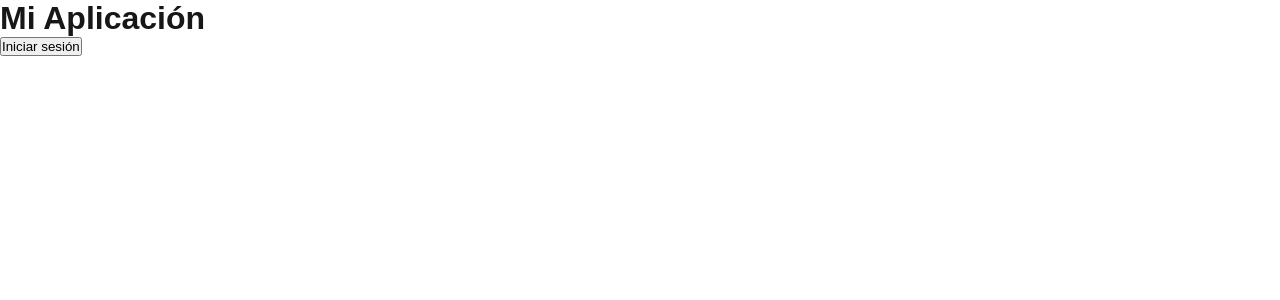
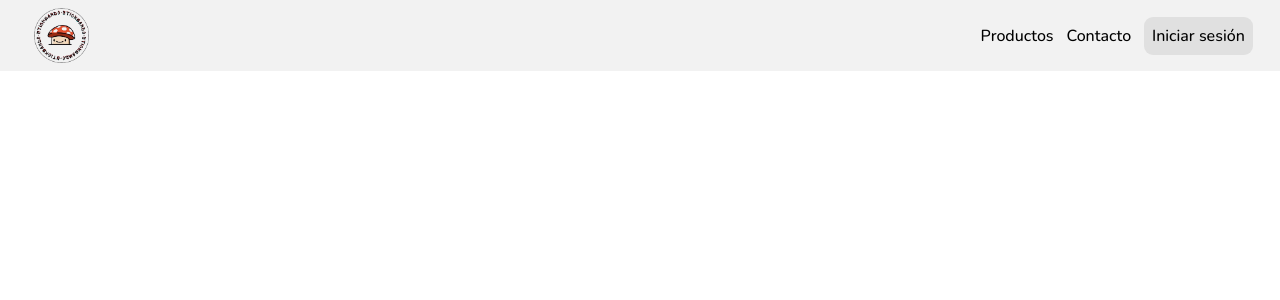
Before and after one commit to latorresGH/Stickeando-FRONT, a Next.js app: page / in a window 1280 px wide. Shown: the top 300 px of the page. Built offline with nearby package versions, Linux system fonts and the light colour scheme.

Commit message:
create header not logged

```diff
--- a/src/app/globals.css
+++ b/src/app/globals.css
@@ -1,14 +1,4 @@
-:root {
-  --background: #ffffff;
-  --foreground: #171717;
-}
-
-@media (prefers-color-scheme: dark) {
-  :root {
-    --background: #0a0a0a;
-    --foreground: #ededed;
-  }
-}
+@import url('https://fonts.googleapis.com/css2?family=Nunito:ital,wght@0,200..1000;1,200..1000&display=swap');
 
 html,
 body {
@@ -17,8 +7,6 @@ body {
 }
 
 body {
-  color: var(--foreground);
-  background: var(--background);
   font-family: Arial, Helvetica, sans-serif;
   -webkit-font-smoothing: antialiased;
   -moz-osx-font-smoothing: grayscale;
@@ -28,15 +16,10 @@ body {
   box-sizing: border-box;
   padding: 0;
   margin: 0;
+  font-family: "Nunito", serif;
 }
 
 a {
   color: inherit;
   text-decoration: none;
 }
-
-@media (prefers-color-scheme: dark) {
-  html {
-    color-scheme: dark;
-  }
-}
--- a/src/components/Header.tsx
+++ b/src/components/Header.tsx
@@ -2,42 +2,65 @@
 
 import React from "react";
 import { useUser } from "@/context/authContext";
+import "@/styles/header.css";
+import Link from "next/link";
+import Image from "next/image";
 
 const Header = () => {
   const { user } = useUser();
 
   return (
-    <header>
-      <h1>Mi Aplicación</h1>
-      <nav>
+    <header className="header">
+      <nav className="navHeader">
+        <ul className="menu">
+          <Image className="logo"
+            src="/images/Stickeando-icon.webp"
+            alt="Logo"
+            width={55}
+            height={55}
+          />
+          <div>
+            <div className="menuLinks">
+              <li>
+                <Link href="/productos">
+                  Productos
+                </Link>
+              </li>
+              <li>
+                <Link href="/contacto">
+                  Contacto
+                </Link>
+              </li>
+
               {!user ? (
                 // No autenticado
-          <button>
+                <Link
+                className="login"
+                href="/login"
+                >
                   Iniciar sesión
-          </button>
+                </Link>
               ) : (
                 <div>
                   {/* Foto y nombre */}
                   {user.foto_perfil ? (
-              <img
-                src={user.foto_perfil}
-                alt={user.nombre}
-              />
+                    <img src={user.foto_perfil} alt={user.nombre} />
                   ) : (
-              <span>
-                {user.nombre[0].toUpperCase()}
-              </span>
+                    <span>{user.nombre[0].toUpperCase()}</span>
                   )}
                   <span>{user.nombre}</span>
 
                   {/* Mostrar "Panel administrador" solo si es administrador */}
                   {user.rol === "administrador" && (
-              <button>
+                    <Link href="/admin">
                       Panel administrador
-              </button>
+                    </Link>
                   )}
                 </div>
               )}
+            </div>
+          </div>
+        </ul>
       </nav>
     </header>
   );
--- /dev/null
+++ b/src/styles/header.css
@@ -0,0 +1,33 @@
+.header {
+    background-color: #f2f2f2;
+    padding: 1vh;
+    /* box-shadow: 0px 10px 15px rgba(0, 0, 0, 0.3); */
+}
+
+.logo {
+    margin-left: 2vw;
+}
+
+.menu {
+    display: flex;
+    justify-content: space-between;
+    align-items: center;
+}
+
+.menuLinks {
+    display: flex;
+    gap: 1vw;
+    margin-right: 1.5vw;
+    font-weight: 500;
+    align-items: center;
+}
+
+.login {
+    background-color: #e0e0e0;
+    padding: 1vh 1vh;
+    border-radius: 9px;
+}
+
+ul {
+    list-style: none;
+}
```
Also changed, not shown: public/images/Stickeando-icon.png (added), public/images/Stickeando-icon.webp (added). Lines whose indentation alone changed are shown as unchanged.
